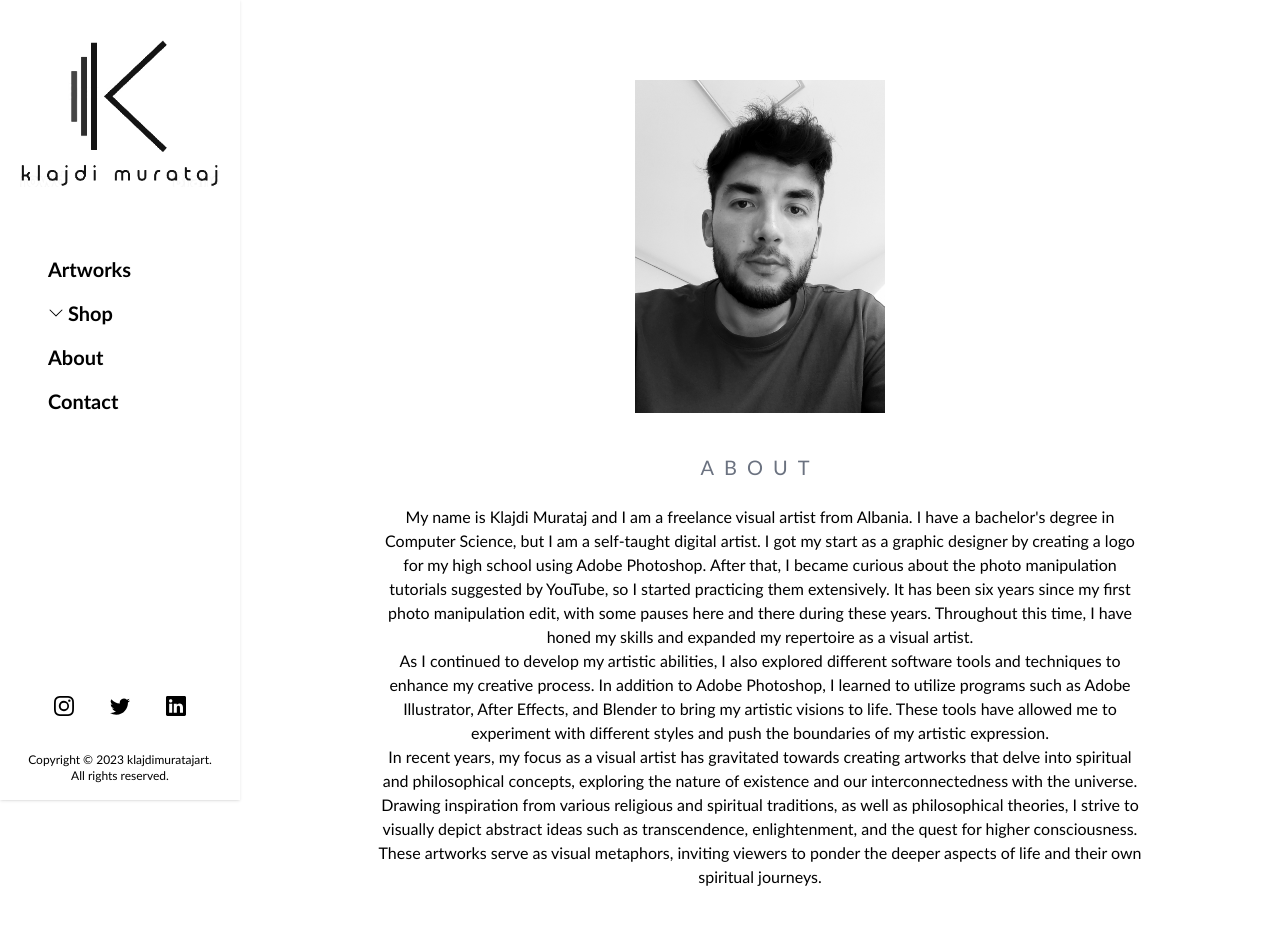
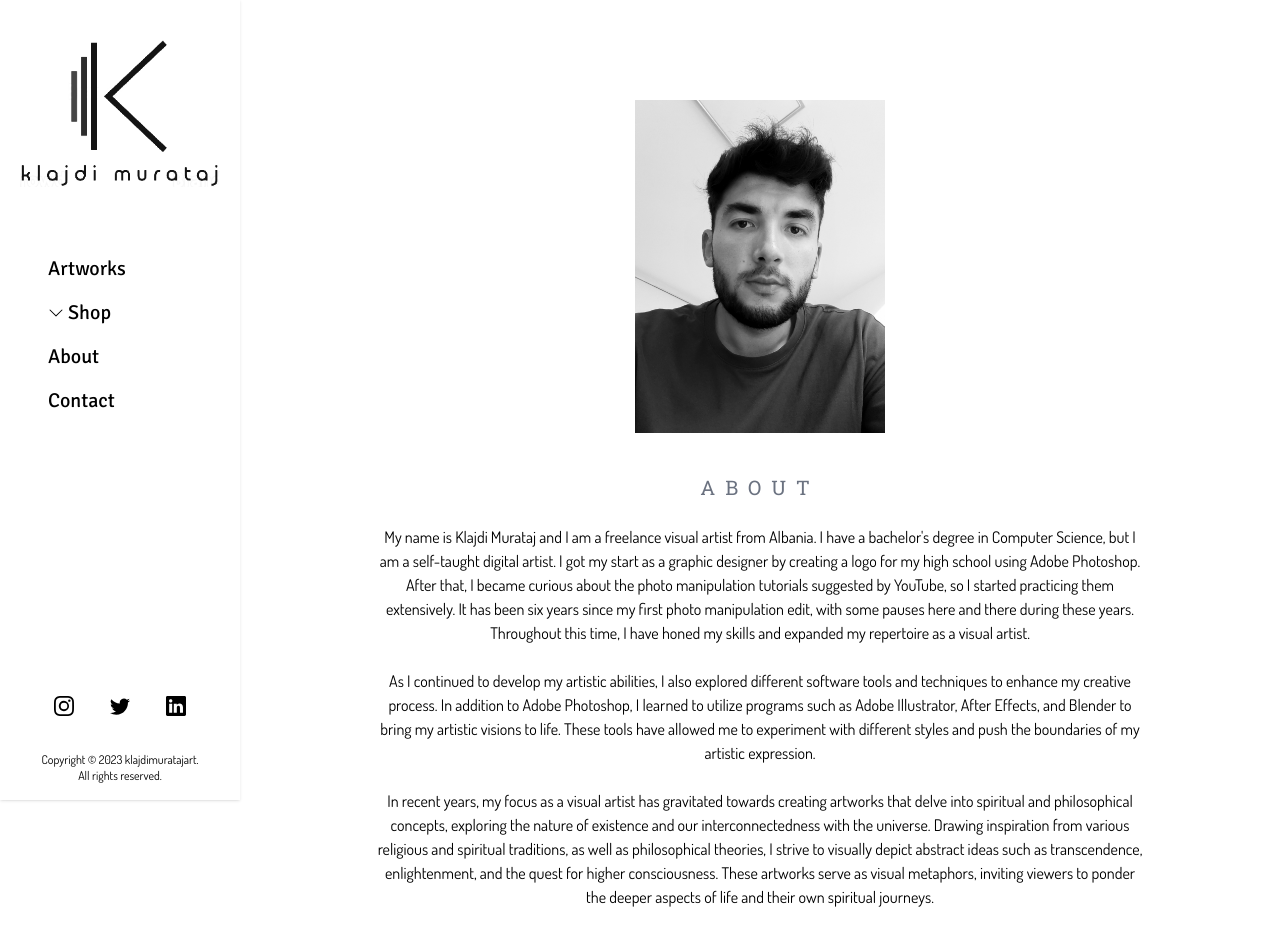
Before and after one commit to klajdm/artist-portfolio, a Next.js app: page /about in a window 1280 px wide. Shown: the top 946 px of the page. Built offline with nearby package versions, Linux system fonts and the light colour scheme.

Commit message:
Font and other visual changes

```diff
--- a/components/About.js
+++ b/components/About.js
@@ -6,7 +6,7 @@ import Spotify from "./Spotify";
 
 export default function About() {
   return (
-    <div className="relative min-w-fit min-h-screen lg:ml-[240px] flex flex-col items-center">
+    <div className="relative min-w-fit min-h-screen flex flex-col items-center">
       <motion.div
         initial={{
           opacity: 0,
@@ -21,44 +21,52 @@ export default function About() {
       >
         <div className="flex flex-col items-center justify-center text-center">
           <div className="mt-20">
-            <Image src={ProfilePic} alt="" className="w-[250px] h-auto" />
+            <Image src={ProfilePic} alt="" className=" w-[250px] h-auto" />
           </div>
           <div className=" mt-10">
-            <h3 className=" top-24 uppercase tracking-[10px] text-gray-500 text-lg lg:text-xl">
+            <h3 className=" font-['Roboto_Slab'] top-24 uppercase tracking-[10px] text-gray-500 text-lg lg:text-xl">
               About
             </h3>
             <p>
               <br />
             </p>
-            <p className="max-w-3xl">
-              My name is Klajdi Murataj and I am a freelance visual artist from
-              Albania. I have a bachelor&apos;s degree in Computer Science, but
-              I am a self-taught digital artist. I got my start as a graphic
-              designer by creating a logo for my high school using Adobe
-              Photoshop. After that, I became curious about the photo
-              manipulation tutorials suggested by YouTube, so I started
-              practicing them extensively. It has been six years since my first
-              photo manipulation edit, with some pauses here and there during
-              these years. Throughout this time, I have honed my skills and
-              expanded my repertoire as a visual artist. <br /> As I continued
-              to develop my artistic abilities, I also explored different
-              software tools and techniques to enhance my creative process. In
-              addition to Adobe Photoshop, I learned to utilize programs such as
-              Adobe Illustrator, After Effects, and Blender to bring my artistic
-              visions to life. These tools have allowed me to experiment with
-              different styles and push the boundaries of my artistic
-              expression.
-              <br /> In recent years, my focus as a visual artist has gravitated
-              towards creating artworks that delve into spiritual and
-              philosophical concepts, exploring the nature of existence and our
-              interconnectedness with the universe. Drawing inspiration from
-              various religious and spiritual traditions, as well as
-              philosophical theories, I strive to visually depict abstract ideas
-              such as transcendence, enlightenment, and the quest for higher
-              consciousness. These artworks serve as visual metaphors, inviting
-              viewers to ponder the deeper aspects of life and their own
-              spiritual journeys.
-            </p>
+            <div className="max-w-3xl">
+              <p>
+                My name is Klajdi Murataj and I am a freelance visual artist
+                from Albania. I have a bachelor&apos;s degree in Computer
+                Science, but I am a self-taught digital artist. I got my start
+                as a graphic designer by creating a logo for my high school
+                using Adobe Photoshop. After that, I became curious about the
+                photo manipulation tutorials suggested by YouTube, so I started
+                practicing them extensively. It has been six years since my
+                first photo manipulation edit, with some pauses here and there
+                during these years. Throughout this time, I have honed my skills
+                and expanded my repertoire as a visual artist.
+              </p>{" "}
+              <br />
+              <p>
+                As I continued to develop my artistic abilities, I also explored
+                different software tools and techniques to enhance my creative
+                process. In addition to Adobe Photoshop, I learned to utilize
+                programs such as Adobe Illustrator, After Effects, and Blender
+                to bring my artistic visions to life. These tools have allowed
+                me to experiment with different styles and push the boundaries
+                of my artistic expression.
+              </p>
+              <br />
+              <p>
+                In recent years, my focus as a visual artist has gravitated
+                towards creating artworks that delve into spiritual and
+                philosophical concepts, exploring the nature of existence and
+                our interconnectedness with the universe. Drawing inspiration
+                from various religious and spiritual traditions, as well as
+                philosophical theories, I strive to visually depict abstract
+                ideas such as transcendence, enlightenment, and the quest for
+                higher consciousness. These artworks serve as visual metaphors,
+                inviting viewers to ponder the deeper aspects of life and their
+                own spiritual journeys.
+              </p>
+            </div>
           </div>
         </div>
       </motion.div>
--- a/components/Contact.js
+++ b/components/Contact.js
@@ -10,7 +10,7 @@ export default function Contact() {
     window.location.href = `mailto:klajdart@gmail?subject=${formData.subject}&body=${formData.message}`;
   };
   return (
-    <div className="relative min-w-fit min-h-screen flex  flex-col text-center justify-evenly mx-auto items-center lg:ml-[240px]">
+    <div className="relative min-w-fit min-h-screen flex  flex-col text-center justify-evenly mx-auto items-center ">
       <motion.h2
         initial={{
           opacity: 0,
@@ -22,7 +22,7 @@ export default function Contact() {
           opacity: 1,
         }}
         viewport={{ once: true }}
-        className=" absolute top-12 lg:top-32 md:top-16 uppercase tracking-[10px] text-gray-500 text-xl lg:text-2xl "
+        className=" absolute top-12 font-['Roboto_Slab'] lg:top-32 md:top-16 uppercase tracking-[10px] text-gray-500 text-xl lg:text-2xl "
       >
         Contact
       </motion.h2>
--- a/components/Layout.js
+++ b/components/Layout.js
@@ -6,6 +6,7 @@ import Link from "next/link";
 import { HiOutlineMenuAlt3 } from "react-icons/hi";
 import { IoMdClose } from "react-icons/io";
 import Logo from "../public/logo.png";
+import Footer from "./Footer";
 
 export default function Layout({ children }) {
   const [isDrawerOpen, setIsDrawerOpen] = useState(false);
@@ -36,7 +37,7 @@ export default function Layout({ children }) {
       </Head>
 
       <main>
-        <div className=" h-full flex relative overflow-hidden ">
+        <div className=" h-full flex relative overflow-hidden flex-col ">
           <div
             className={`-translate-x-[240px] left-0 top-0 lg:transform-none z-50 ${
               isDrawerOpen
@@ -54,7 +55,8 @@ export default function Layout({ children }) {
                     src={Logo}
                     alt="Logo"
                     width={100}
-                    className="cursor-pointer z-0"
+                    height={100}
+                    className="cursor-pointer z-0 "
                     priority
                   />
                 </Link>
@@ -75,7 +77,10 @@ export default function Layout({ children }) {
               </div>
             </nav>
           </div>
-          <div className="flex-grow px-5 md:px-0 mt-24 lg:mt-0">
+          <div
+            onClick={() => setIsDrawerOpen(false)}
+            className="flex-grow mx-5 mt-28 lg:mt-5 lg:ml-[260px]"
+          >
             <div
               className={`overflow-y-auto relative ${
                 isDrawerOpen
@@ -86,6 +91,9 @@ export default function Layout({ children }) {
               {children}
             </div>
           </div>
+          <div className="mx-5 text-center my-4 lg:hidden">
+            <Footer />
+          </div>
         </div>
       </main>
     </>
--- a/components/Modal.js
+++ b/components/Modal.js
@@ -24,7 +24,7 @@ export default function Modal({ selectedImg, setSelectedImg, imageTitle }) {
           layout
           src={selectedImg}
           alt="enlarged image"
-          className="block max-w-[70%] max-h-[80%] lg:max-w-[25%] my-32 lg:my-20 mx-auto"
+          className="block max-w-[70%] max-h-[80%] md:max-w-[50%] lg:max-w-[25%] my-32 lg:my-20 mx-auto"
         />
         <motion.div
           initial={{ y: -20, opacity: 0 }}
--- a/components/Navbar.js
+++ b/components/Navbar.js
@@ -37,7 +37,7 @@ export default function Navbar() {
       </div>
       <aside className="p-[20%]">
         <nav>
-          <ul className="text-xl space-y-4 font-semibold ">
+          <ul className="text-xl space-y-4 font-['Signika'] ">
             <li className="hover:text-gray-400 transition duration-300 ease-in-out">
               <Link href="/">Artworks</Link>
             </li>
@@ -50,7 +50,7 @@ export default function Navbar() {
                 <span className="ml-1">Shop</span>
               </a>
               <ul
-                className={`${ulClasses} text-base space-y-4 font-normal pl-5`}
+                className={`${ulClasses} text-base space-y-4 font-light pl-5`}
               >
                 <li className="pt-4 ">
                   <Link href="https://artgrab.co/art/klajdart" target="_blank">
--- a/components/Spotify.js
+++ b/components/Spotify.js
@@ -41,7 +41,7 @@ export default function Spotify() {
     },
   };
   return (
-    <div className=" relative block mt-10">
+    <div className=" relative block my-10 md:mx-8">
       <div className="text-center mb-7 ">
         <h2 className=" py-3 lg:text-xl">
           Below you can see some of my artworks which have been lincesed on{" "}
@@ -63,7 +63,7 @@ export default function Spotify() {
               scale: 0.8,
             }}
             transition={{
-              duration: 0.8,
+              duration: 1.2,
             }}
             whileInView={{
               opacity: 1,
--- a/package.json
+++ b/package.json
@@ -13,6 +13,7 @@
     "autoprefixer": "10.4.14",
     "axios": "^1.4.0",
     "classnames": "^2.3.2",
+    "cookie": "^0.5.0",
     "eslint": "8.44.0",
     "eslint-config-next": "13.4.9",
     "framer-motion": "^10.12.18",
--- a/pages/index.js
+++ b/pages/index.js
@@ -8,6 +8,7 @@ import { useState } from "react";
 export default function Home({ artworks }) {
   const [selectedImg, setSelectedImg] = useState(null);
   const [imageTitle, setImageTitle] = useState(null);
+
   return (
     <Layout>
       <Images
@@ -28,7 +29,10 @@ export default function Home({ artworks }) {
 
 export async function getServerSideProps() {
   await mongooseConnect();
-  const artworks = await Artworks.find({}, null, { sort: { createdAt: -1 } });
+  const artworks = await Artworks.find({}, null, {
+    sort: { createdAt: -1 },
+    limit: 90,
+  });
   return {
     props: {
       artworks: JSON.parse(JSON.stringify(artworks)),
--- a/styles/globals.css
+++ b/styles/globals.css
@@ -1,15 +1,18 @@
+@import url("https://fonts.googleapis.com/css2?family=Dosis:wght@200;300;400;500;600;700;800&family=Roboto+Slab:wght@100;200;300;400;500;600;700;800;900&display=swap");
+@import url("https://fonts.googleapis.com/css2?family=Signika:wght@300;400;500;600;700&display=swap");
+
 @tailwind base;
 @tailwind components;
 @tailwind utilities;
 
 @layer base {
   html {
-    font-family: 'Trebuchet MS', 'Lucida Sans Unicode', 'Lucida Grande', 'Lucida Sans', Arial, sans-serif;
+    font-family: "Dosis", "Roboto Slab", "Signika", sans-serif;
   }
 }
 
 ::-webkit-scrollbar {
-  width: 15px;
+  width: 13px;
   /* Width of the scrollbar */
 }
 
@@ -34,7 +37,6 @@
   .contactInput {
     @apply outline-none rounded-xl border px-6 py-4 border-[#242424] text-gray-500 placeholder-gray-500 transition-all;
   }
-
 }
 
 .backdrop {
@@ -46,3 +48,30 @@
   background: white;
   z-index: 999;
 }
+
+@keyframes spin {
+  0% {
+    transform: rotate(0deg);
+  }
+
+  100% {
+    transform: rotate(360deg);
+  }
+}
+
+.loader {
+  position: absolute;
+  margin: auto auto;
+  min-height: 150px;
+}
+
+.loading-icon {
+  width: 50px;
+  height: 50px;
+  border: 4px solid rgba(0, 0, 0, 0.3);
+  border-top: 4px solid #000;
+  border-top-left-radius: 50%;
+  border-top-right-radius: 50%;
+  border-radius: 50%;
+  animation: spin 1s linear infinite;
+}
```
Also changed, not shown: components/Images.js (+18 -4 lines), 1 other file (tests, documents, lock files or other folders).
